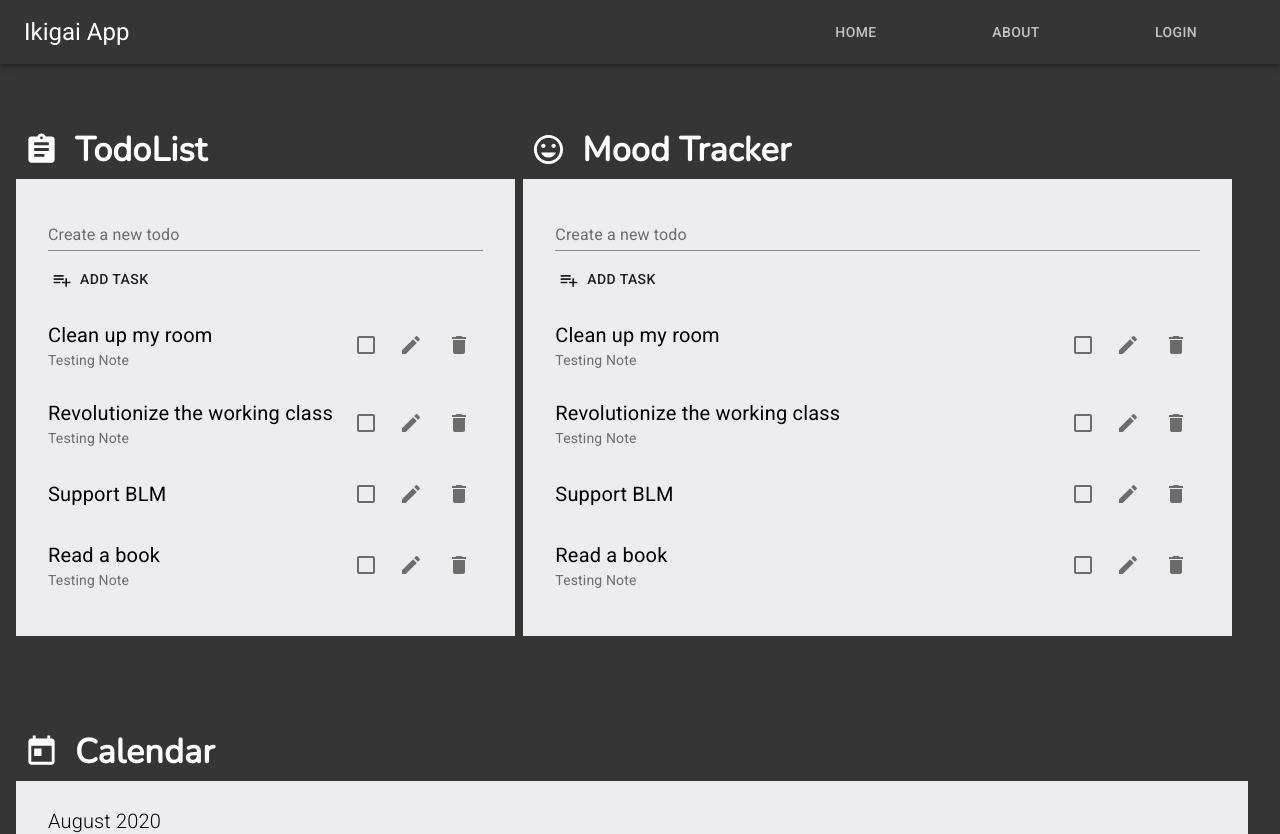
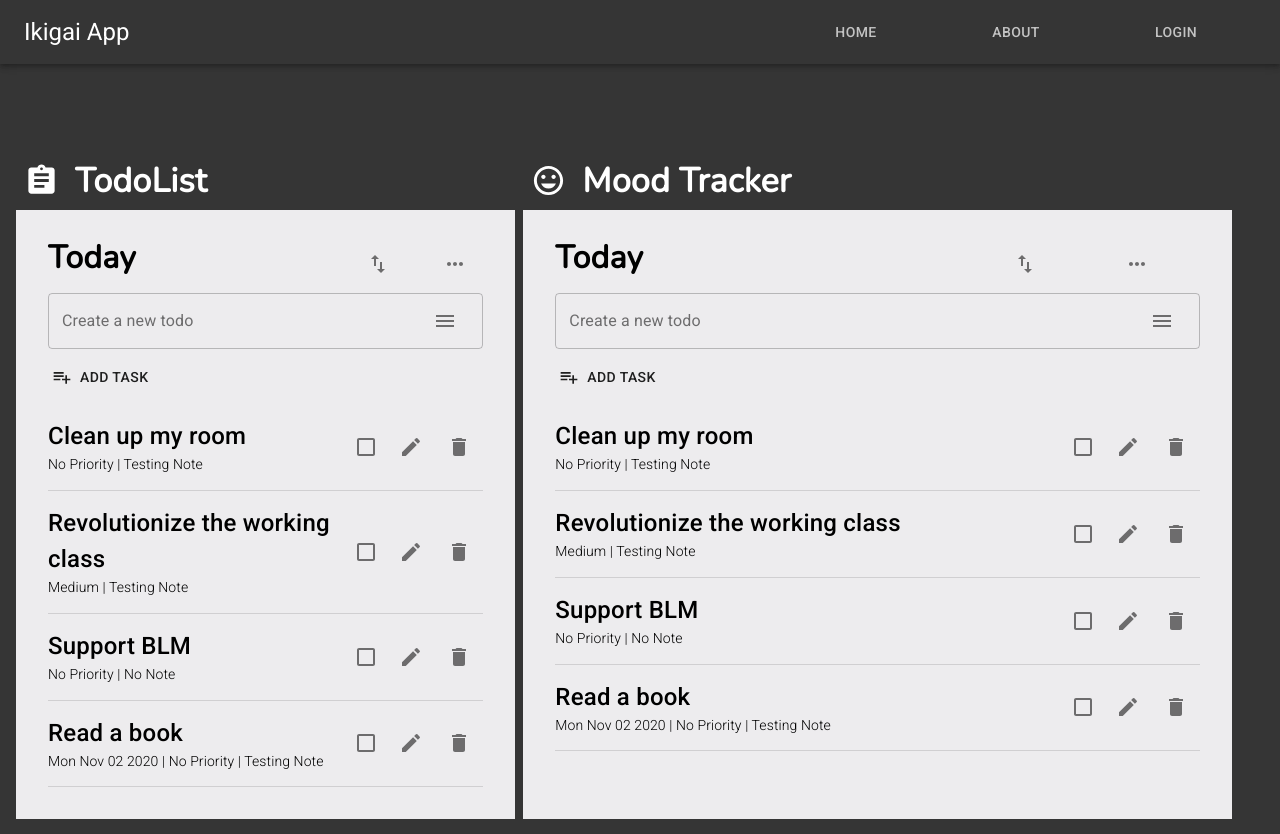
Before and after one commit to eruds/Task_Manager_App, a React (Create React App) app: page / in a window 1280 px wide. Shown: the top 834 px of the page. Built offline with nearby package versions, Linux system fonts and the light colour scheme; what uuidv4 would draw is missing.

Commit message:
Add Advance Setup Button

```diff
--- a/package.json
+++ b/package.json
@@ -3,14 +3,17 @@
   "version": "0.1.0",
   "private": true,
   "dependencies": {
+    "@date-io/date-fns": "^1.3.13",
     "@material-ui/core": "^4.11.0",
     "@material-ui/icons": "^4.9.1",
+    "@material-ui/pickers": "^3.2.10",
     "@testing-library/jest-dom": "^4.2.4",
     "@testing-library/react": "^9.5.0",
     "@testing-library/user-event": "^7.2.1",
     "@types/node": "^14.6.0",
     "@types/react": "^16.9.46",
     "@types/react-dom": "^16.9.8",
+    "date-fns": "^2.15.0",
     "react": "^16.13.1",
     "react-dom": "^16.13.1",
     "react-scripts": "3.4.3",
--- a/src/App.css
+++ /dev/null
@@ -1,5 +0,0 @@
-* {
-  box-sizing : border-box;
-  padding : 0;
-  margin : 0;
-}
--- /dev/null
+++ b/src/components/AdvanceSetup.tsx
@@ -0,0 +1,67 @@
+import React from 'react'
+import { FormControl, Container, FormLabel, RadioGroup, FormControlLabel, Radio, Divider } from '@material-ui/core'
+import { makeStyles } from '@material-ui/styles'
+
+import { Priority } from './database'
+import DateFnsUtils from '@date-io/date-fns';
+import {
+    MuiPickersUtilsProvider,
+    KeyboardTimePicker,
+    KeyboardDatePicker
+} from '@material-ui/pickers'
+
+const useStyle = makeStyles({
+    label : {
+        marginTop : "1em"
+    }
+})
+
+const AdvanceSetup : React.FC<{
+        selectedDate : Date | null,
+        handleDateChange : ( date : Date | null ) => void,
+        priority : Priority,
+        selectPriority : ( e : React.ChangeEvent<HTMLInputElement> ) => void
+    }>= ({
+        selectedDate,
+        handleDateChange,
+        priority,
+        selectPriority
+    }) => {
+        const classes = useStyle()
+    return (
+        <Container style ={{
+            padding : '2em'
+        }}>
+            <FormControl>
+                <FormLabel>Priority</FormLabel>
+                    <RadioGroup value={priority} onChange={selectPriority}>
+                        <FormControlLabel value="High" control={<Radio />} label="High"/>
+                        <FormControlLabel value="Medium" control={<Radio />} label="Medium"/>
+                        <FormControlLabel value="Low" control={<Radio />} label="Low"/>
+                        <FormControlLabel value="No Priority" control={<Radio />} label="No Priority"/>
+                    </RadioGroup>
+                <Divider className={classes.label}/>
+                <FormLabel className={classes.label}> Deadline </FormLabel>
+                <MuiPickersUtilsProvider utils={DateFnsUtils}>
+                    <KeyboardDatePicker
+                        disableToolbar
+                        variant="inline"
+                        format="MM/dd/yyyy"
+                        margin="normal"
+                        label="Date"
+                        value={selectedDate}
+                        onChange={handleDateChange}
+                    />
+                    <KeyboardTimePicker
+                        margin="normal"
+                        label="Time"
+                        value={selectedDate}
+                        onChange={handleDateChange}
+                    />
+                </MuiPickersUtilsProvider>
+            </FormControl>
+        </Container>
+    )
+}
+
+export default AdvanceSetup
--- a/src/components/TodoList.tsx
+++ b/src/components/TodoList.tsx
@@ -9,23 +9,30 @@ import {
     ListItem,
     ListItemText,
     Modal,
-    Container,
+    InputAdornment,
+    Divider,
+    Grid,
+    Popover,
 } from '@material-ui/core'
 import PlaylistAddIcon from '@material-ui/icons/PlaylistAdd';
 import DeleteIcon from '@material-ui/icons/Delete';
 import EditIcon from '@material-ui/icons/Edit';
+import MenuIcon from '@material-ui/icons/Menu';
+import ImportExportIcon from '@material-ui/icons/ImportExport';
+import MoreHorizIcon from '@material-ui/icons/MoreHoriz';
 import { makeStyles } from '@material-ui/styles'
 
 // Custom Hooks
 
 // Components
 import EditTaskModal from './EditTaskModal'
+import AdvancedSetup from './AdvanceSetup'
 
 // Import UUID
 import { uuid } from 'uuidv4'
 
 // Import Data
-import { dummyTasks, Task } from './database'
+import { dummyTasks, Task, Priority } from './database'
 
 const useStyles = makeStyles({
     root : {
@@ -51,15 +58,25 @@ const TodoList = () => {
 
     //****Form Handler****//
     const [ addTodoForm, setAddTodoForm ] = useState<string>("")
+    // Handling empty input. This Naming scheme is dumb but who cares
+    const [ isNotEmpty, isEmpty] = useState<boolean>(false)
 
     // Adding new Task to Tasks state
     const addTask = (e : React.FormEvent<HTMLButtonElement>) => {
         e.preventDefault()
+        if ( addTodoForm === "" ){
+            isEmpty(true)
+            return
+        } else {
+            isEmpty(false)
+        }
         const task : Task = {
             id : uuid(),
             title : addTodoForm,
             note : ``,
             tags : [],
+            priority : priority,
+            deadline : selectedDate?.toDateString(),
             completed : false
         }
        setTasks([
@@ -70,6 +87,32 @@ const TodoList = () => {
     }
 
     //**** / Event Handler ****//
+    // Handling Popovers
+    const [anchorEl, setAnchorEl] = React.useState<HTMLButtonElement | null>(null);
+    const openAdvancedSetup = ( e : React.MouseEvent<HTMLButtonElement>) => {
+        setAnchorEl(e.currentTarget)
+    }
+
+    const closeAdvancedSetup = () => {
+        setAnchorEl(null)
+    }
+
+    //Handling Popover Radio Choices
+    const [priority, setPriority] = React.useState<Priority>("No Priority" as Priority)
+
+    const selectPriority = ( e : React.ChangeEvent<HTMLInputElement>) => {
+        setPriority((e.target as HTMLInputElement).value as Priority)
+    }
+
+    // Handling Date Picker
+    const [selectedDate, setSelectedDate] = React.useState<Date | null>(
+        new Date()
+    )
+
+    const handleDateChange = ( date : Date | null ) => {
+        setSelectedDate(date)
+    }
+
     // Handling Modal Open and Closing
     const handleOpen = ( id : string ) => {
         let item = tasks.filter( task => task.id === id )
@@ -99,15 +142,79 @@ const TodoList = () => {
 
     }
 
+    //Editing a Task
+    const editTask = ( item : Task ) => {
+        setTasks( tasks.map ( ( task : Task ) => {
+            if ( task.id === item.id ) {
+                task = item
+            }
+            return task
+        }))
+    }
+
+
     return (
         <div className={classes.root} style={{color : 'black'}}>
+            <Grid container alignItems="center" justify="flex-end" spacing={3}>
+                <Grid item lg={8} xs={10}>
+                    <Typography
+                        style={{ fontFamily : 'Nunito', fontSize : '2rem', fontWeight : 600}}
+                        gutterBottom
+                    > Today </Typography>
+                </Grid>
+                <Grid item lg={2} xs={1}>
+                    {/* Sort Button */}
+                    <IconButton>
+                        <ImportExportIcon />
+                    </IconButton>
+                </Grid>
+                <Grid item lg={2} xs={1}>
+                    <IconButton>
+                    {/* More Info Button */}
+                        <MoreHorizIcon />
+                    </IconButton>
+                </Grid>
+
+            </Grid>
+
             <form autoComplete="off">
                 <TextField
-                    id="outlined-basic"
+                    error={ isNotEmpty }
                     label="Create a new todo"
                     value = {addTodoForm}
                     fullWidth
                     onChange={ e => setAddTodoForm(e.target.value) }
+                    variant="outlined"
+                    helperText={isNotEmpty ? "Field can't be empty" : ""}
+                    InputProps={{    endAdornment : (
+                            <InputAdornment position="end">
+                                <IconButton onClick={ e => openAdvancedSetup(e)}>
+                                    <MenuIcon />
+                                </IconButton>
+                                {/* Put This on a Seperate Component */}
+                                <Popover
+                                    open={Boolean(anchorEl)}
+                                    anchorEl={anchorEl}
+                                    onClose={closeAdvancedSetup}
+                                    anchorOrigin={{
+                                        vertical : 'bottom',
+                                        horizontal : 'left'
+                                    }}
+                                    transformOrigin={{
+                                        vertical : 'top',
+                                        horizontal : 'center'
+                                    }}
+
+                                >
+                                    < AdvancedSetup
+                                        selectedDate={selectedDate}
+                                        handleDateChange={handleDateChange}
+                                        priority={priority}
+                                        selectPriority={selectPriority}
+                                    />
+                                </Popover>
+                            </InputAdornment>
+                        )}}
                 >
                     Testing
                 </TextField>
@@ -121,11 +228,22 @@ const TodoList = () => {
             <List>
                 { tasks.map( ( task : Task ) => {
                     return(
+                        <React.Fragment>
                             <ListItem style={{padding : "8px 0", textDecoration : task.completed ? 'line-through' : 'none'}}>
                                 <ListItemText primary={
-                                <Typography style={{ fontSize : '20px'}}>
+                                    <React.Fragment>
+                                        <Typography style={{ fontSize : '1.5rem', fontWeight : 500}}>
                                             { task.title }
-                                </Typography>} secondary={task.note}/>
+                                        </Typography>
+                                    </React.Fragment>
+                                    } secondary={
+                                        <Typography variant="subtitle2" style={{fontWeight : 350}}>
+                                            {task.deadline ? task.deadline + " | " : "" }
+                                            {task.priority ? task.priority + " | " : "No Priority | "}
+                                            {task.note !== "" ? task.note : "No Note"}
+                                        </Typography>
+                                    }/>
+
                                 <Checkbox onChange={ () => taskCompleted(task.id)}/>
                                 <IconButton onClick={ () => handleOpen(task.id)}>
                                     <EditIcon />
@@ -134,6 +252,8 @@ const TodoList = () => {
                                     <DeleteIcon/>
                                 </IconButton>
                             </ListItem>
+                            <Divider />
+                        </React.Fragment>
                     )
                 })}
             </List>
@@ -142,7 +262,7 @@ const TodoList = () => {
                 onClose={handleClose}
                 style={{ border : 'none', marginTop : "20%"}}
             >
-                <EditTaskModal task={currentTask}/>
+                <EditTaskModal task={currentTask} editHandler={editTask} modalHandler={handleClose}/>
             </Modal>
         </div>
     )
--- a/src/components/database.tsx
+++ b/src/components/database.tsx
@@ -1,11 +1,16 @@
 // Import UUID
 import { uuid } from 'uuidv4'
+
+
+type Priority = 'High' | 'Medium' | 'Low' | 'No Priority' | null
 
 type Task = {
     id : string,
     title : string,
     note : string,
     tags : string[],
+    priority? : Priority,
+    deadline? : string,
     completed : boolean
 }
 
@@ -21,6 +26,7 @@ const dummyTasks = [
         title : "Revolutionize the working class",
         note : `Testing Note`,
         tags : [],
+        priority : "Medium" as Priority,
         completed : false
     },{
         id : uuid(),
@@ -33,9 +39,10 @@ const dummyTasks = [
         title : "Read a book",
         note : `Testing Note`,
         tags : [],
+        deadline : "Mon Nov 02 2020",
         completed : false
     }
 ]
 
 export { dummyTasks }
-export type { Task }
+export type { Task, Priority }
```
Also changed, not shown: src/components/EditTaskModal.tsx (+15 -6 lines), 1 other file (tests, documents, lock files or other folders). Lines whose indentation alone changed are shown as unchanged.
